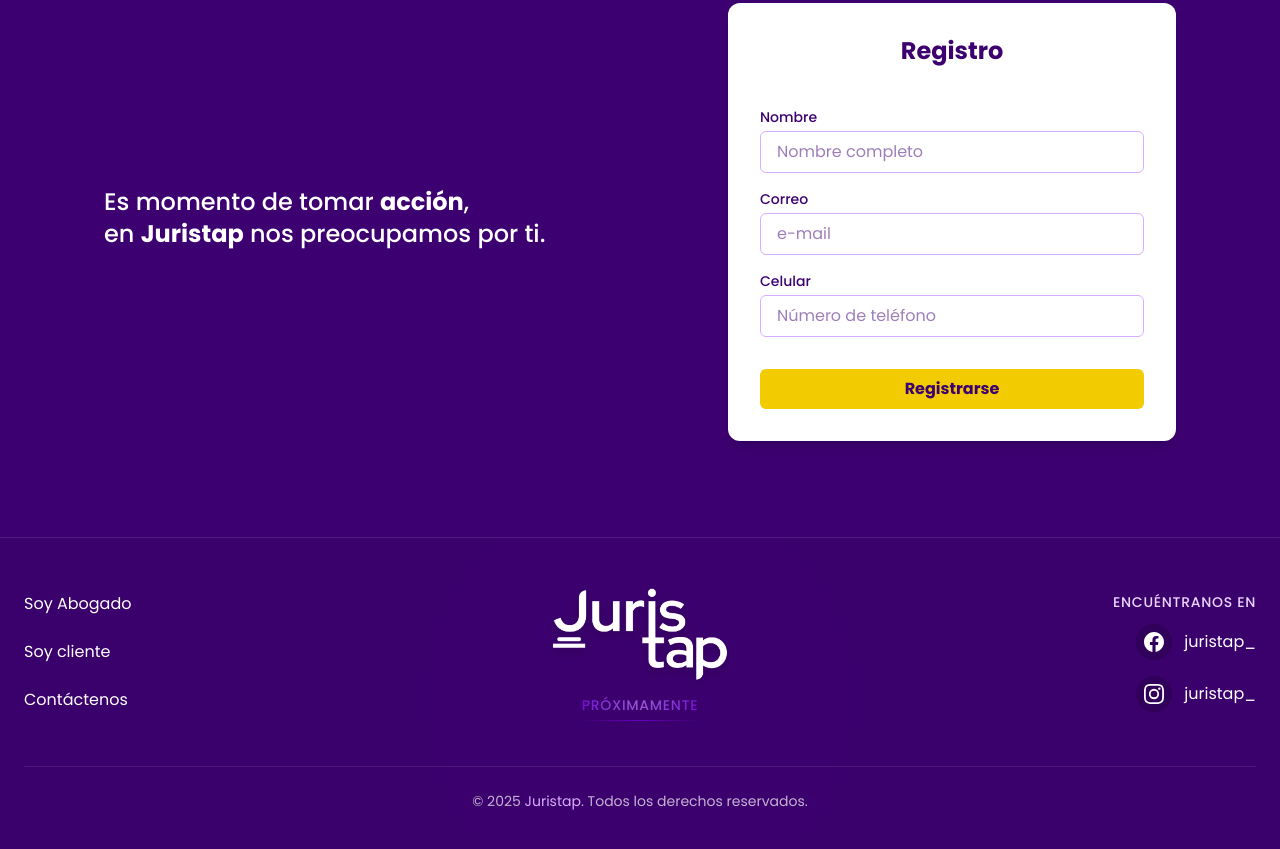
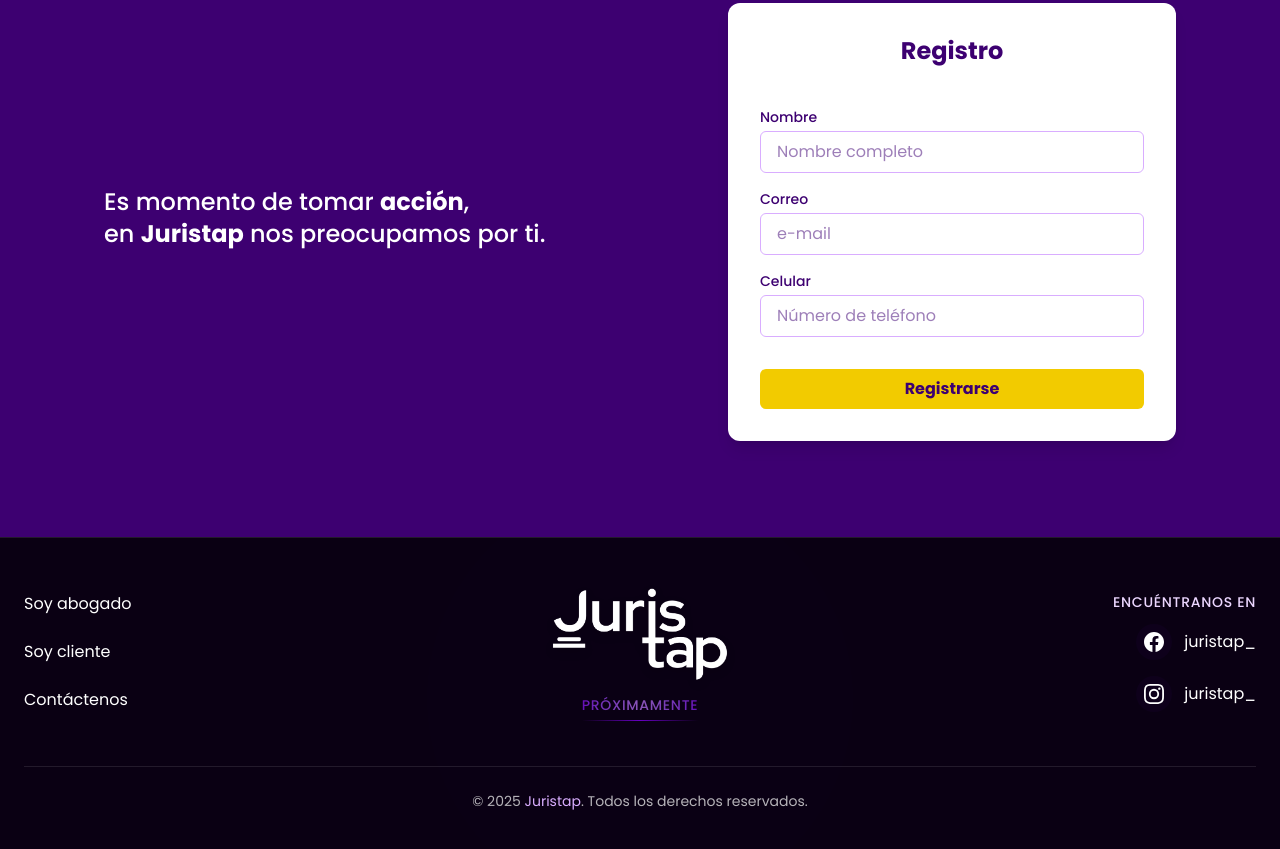
Before and after one commit to JuristapCo/juristap-landing, an Astro site: page / in a window 1280 px wide. Shown: the part 4338-5187 px from the top of the page. Built offline with nearby package versions, Linux system fonts and the light colour scheme; Astro itself is replaced by a stand-in of ours.

Commit message:
fix(footer): correct text casing and update background color for improved design consistency

```diff
--- a/src/components/footer.astro
+++ b/src/components/footer.astro
@@ -4,7 +4,7 @@
 ---
 
 <footer
-  class="bg-primary text-white py-8 md:py-12 border-t border-white/10 relative overflow-hidden"
+  class="bg-primary-900 text-white py-8 md:py-12 border-t border-white/10 relative overflow-hidden"
 >
   <!-- Subtle background pattern with radial gradient -->
   <div class="absolute inset-0 bg-primary-900/20 opacity-20 pointer-events-none">
@@ -48,7 +48,7 @@
         class="flex flex-col gap-3 w-full md:w-1/3 items-center md:items-start text-center md:text-left order-2 md:order-1"
       >
         <a href="/soy-abogado" class="hover:text-secondary transition-colors duration-300 py-1.5">
-          <span class="relative overflow-hidden group"> Soy Abogado </span>
+          <span class="relative overflow-hidden group"> Soy abogado </span>
         </a>
         <a href="/soy-cliente" class="hover:text-secondary transition-colors duration-300 py-1.5">
           <span class="relative overflow-hidden group"> Soy cliente </span>
```
